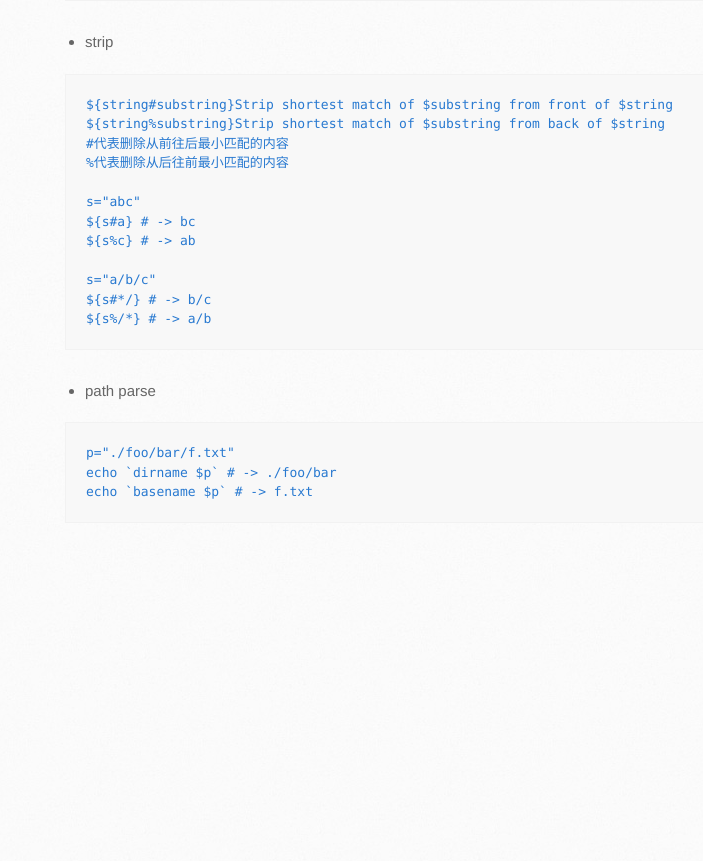
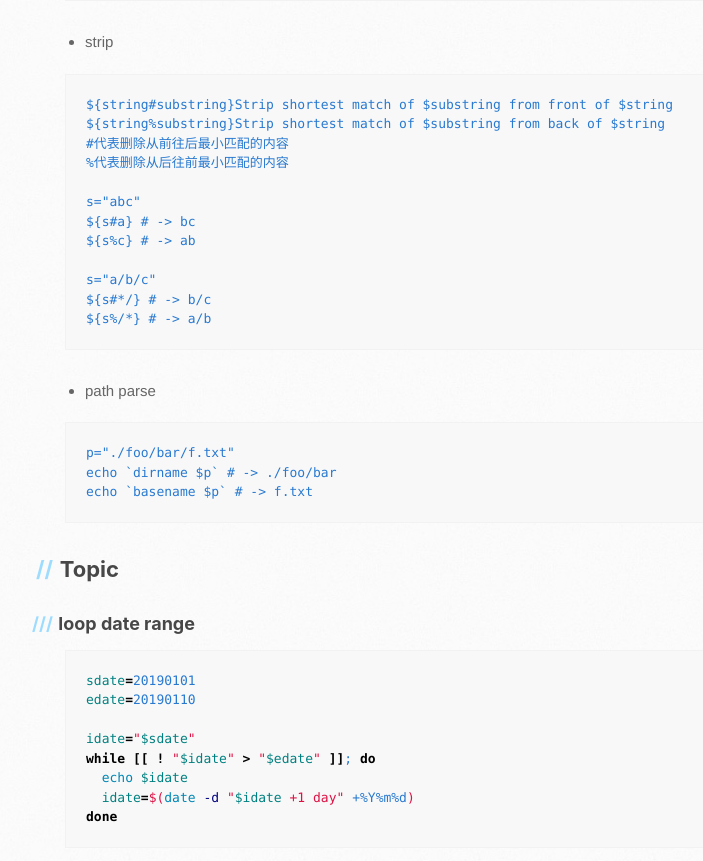
Before and after one commit to hahadsg/hahadsg.github.io, a Jekyll site: the page built from linux/shell.md, in a window 1280 px wide and 900 px high, scrolled down 2268 px. Shown: the top 861 px of the window, without its empty margins (105-808 px from the left). Built offline with Jekyll 4.4.1, drawn with Linux system fonts in a browser that asks for light colours; our own code applies the rules of GitHub Pages for plain Markdown files; the repository's description, which GitHub fills in, is left out; before the commit the page ends 2843 px from its top, so only the background shows below that.

Commit message:
update shell

````diff
--- a/linux/shell.md
+++ b/linux/shell.md
@@ -115,3 +115,18 @@ p="./foo/bar/f.txt"
 echo `dirname $p` # -> ./foo/bar
 echo `basename $p` # -> f.txt
 ```
+
+## Topic
+
+### loop date range
+
+```bash
+sdate=20190101
+edate=20190110
+
+idate="$sdate"
+while [[ ! "$idate" > "$edate" ]]; do
+  echo $idate
+  idate=$(date -d "$idate +1 day" +%Y%m%d)
+done
+```
````
